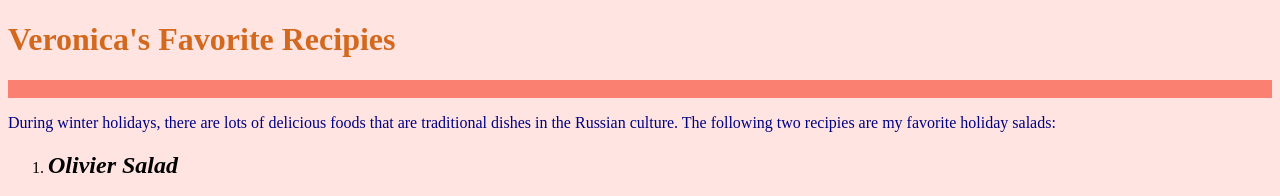
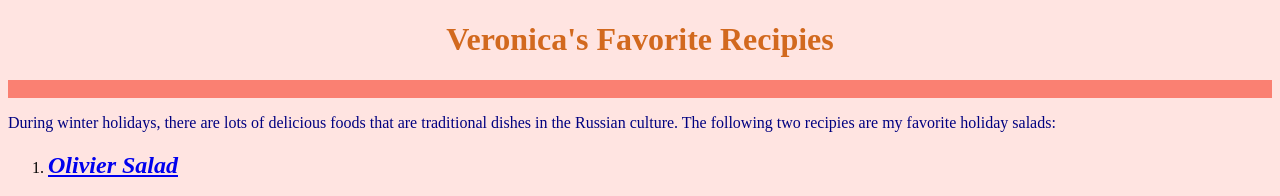
Before and after one commit to verocats/htmlwebsite, a plain HTML site: page index.html in a window 1280 px wide. Shown: the top 196 px of the page. Drawn offline with Linux system fonts and the light colour scheme.

Commit message:
Updates files

```diff
--- a/index.html
+++ b/index.html
@@ -28,7 +28,7 @@
 	</head>
 
 	<body>
-        <h1>
+        <h1 style="text-align:center">
             Veronica's Favorite Recipies
         </h1>
 
@@ -41,7 +41,7 @@
         </p>
 		<ol>
 			<li>
-                <a> <h2><strong><em>Olivier Salad</em></strong></h2>
+                <a href="recipies_page1.html"><h2> <strong><em>Olivier Salad</em></strong></h2>
 
                 </a>
 
@@ -56,7 +56,7 @@
             <br>
             <br>
             <li>
-                <a href="#shu_sal"> <h2><strong><em>Shuba Salad</em></strong></h2>
+                <a href="recipies_page2.html"> <h2><strong><em>Shuba Salad</em></strong></h2>
 
                 </a>
             </li>
```
